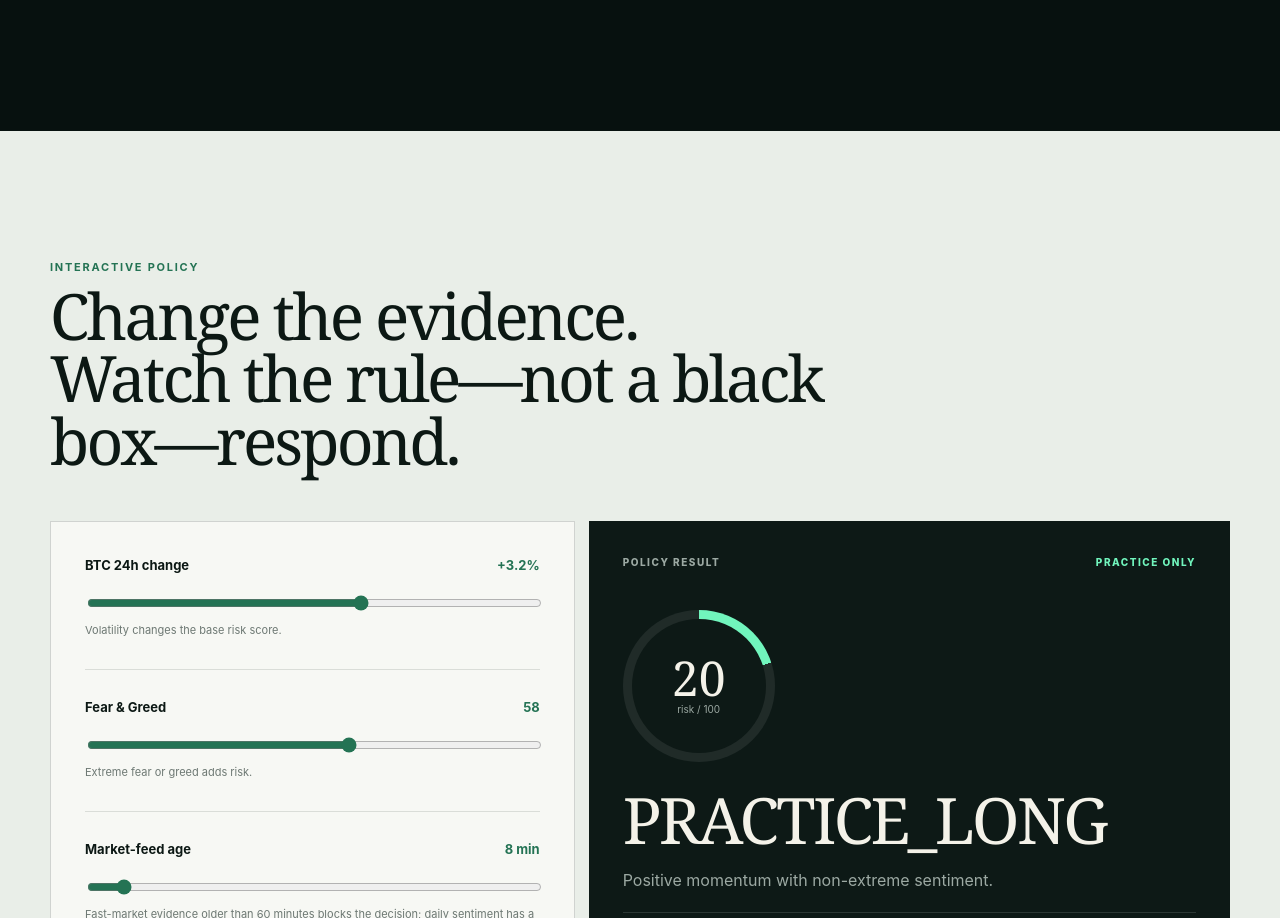
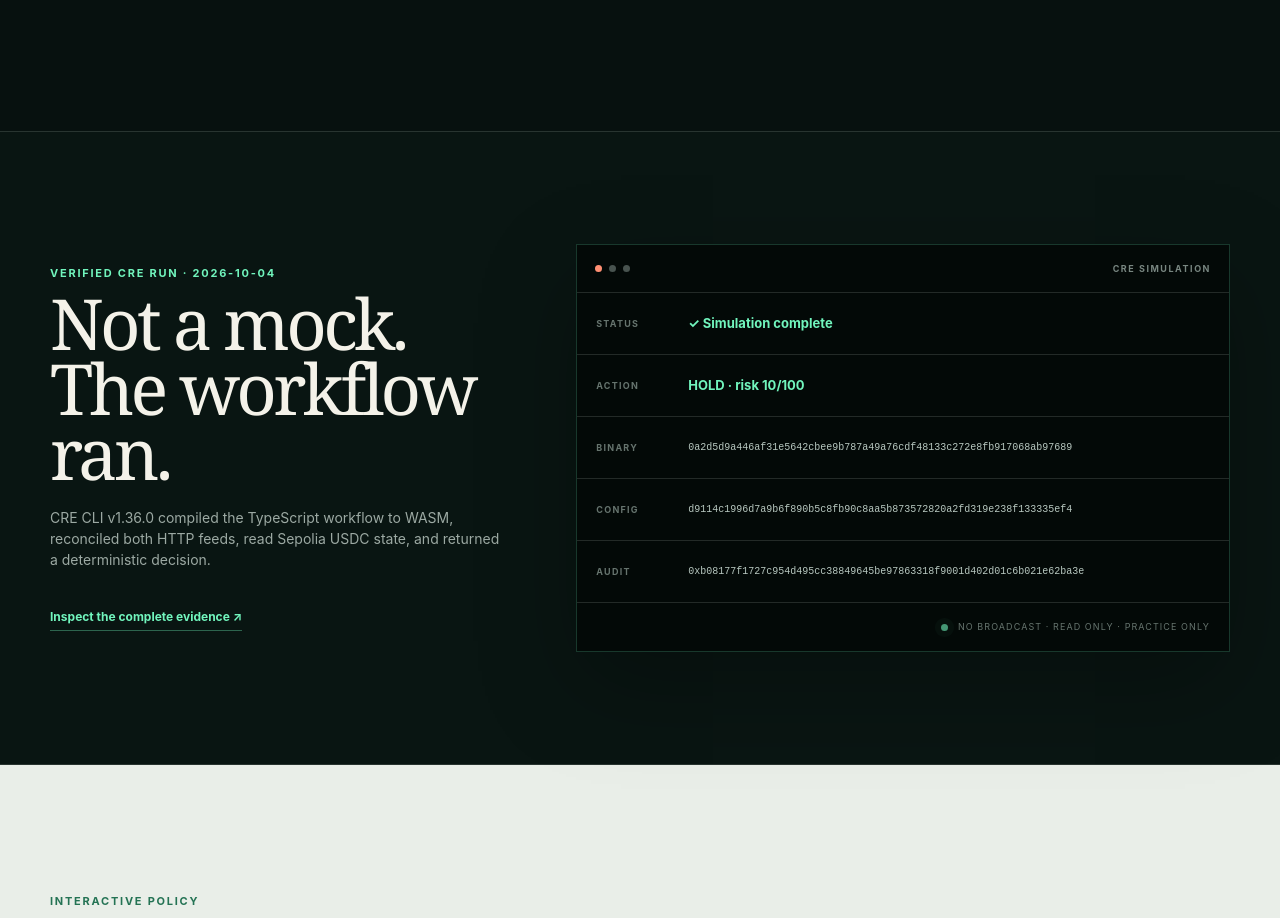
Before and after one commit to idforfugen/signalledger-cre, a plain HTML site: page docs/index.html in a window 1280 px wide. Shown: the part 1882-2800 px from the top of the page. Drawn offline with Linux system fonts and the light colour scheme.

Commit message:
Add verified simulation proof to demo

```diff
--- a/docs/index.html
+++ b/docs/index.html
@@ -8,7 +8,13 @@
       content="SignalLedger turns off-chain market evidence and on-chain state into deterministic, auditable practice decisions with Chainlink CRE."
     />
     <meta name="theme-color" content="#07110f" />
+    <meta property="og:title" content="SignalLedger — Auditable practice decisions" />
+    <meta property="og:description" content="A verified Chainlink CRE workflow for evidence-backed market-risk decisions." />
+    <meta property="og:type" content="website" />
+    <meta property="og:url" content="https://idforfugen.github.io/signalledger-cre/" />
+    <meta property="og:image" content="https://idforfugen.github.io/signalledger-cre/og-card.svg" />
     <title>SignalLedger — Evidence in. Auditable decisions out.</title>
+    <link rel="icon" href="favicon.svg" type="image/svg+xml" />
     <link rel="stylesheet" href="styles.css" />
   </head>
   <body>
@@ -20,6 +26,7 @@
       </a>
       <div class="nav-links">
         <a href="#lab">Scenario lab</a>
+        <a href="#proof">Proof</a>
         <a href="#architecture">Architecture</a>
         <a class="github-link" href="https://github.com/idforfugen/signalledger-cre">View source ↗</a>
       </div>
@@ -78,6 +85,29 @@
             <p>No configured edge; preserve optionality. Evidence was fresh and chain state was valid.</p>
             <div class="decision-meta"><span>Risk 10/100</span><span>Cap 0%</span></div>
           </article>
+        </div>
+      </section>
+
+      <section class="proof-wrap" id="proof">
+        <div class="proof shell">
+          <div class="proof-intro">
+            <p class="kicker">Verified CRE run · 2026-10-04</p>
+            <h2>Not a mock.<br />The workflow ran.</h2>
+            <p>
+              CRE CLI v1.36.0 compiled the TypeScript workflow to WASM, reconciled both
+              HTTP feeds, read Sepolia USDC state, and returned a deterministic decision.
+            </p>
+            <a href="https://github.com/idforfugen/signalledger-cre/blob/main/evidence/cre-simulation.md">Inspect the complete evidence ↗</a>
+          </div>
+          <div class="proof-terminal" aria-label="Verified CRE simulation hashes">
+            <div class="terminal-top"><span></span><span></span><span></span><b>CRE SIMULATION</b></div>
+            <div class="terminal-row"><span>STATUS</span><strong>✓ Simulation complete</strong></div>
+            <div class="terminal-row"><span>ACTION</span><strong>HOLD · risk 10/100</strong></div>
+            <div class="terminal-row hash"><span>BINARY</span><code>0a2d5d9a446af31e5642cbee9b787a49a76cdf48133c272e8fb917068ab97689</code></div>
+            <div class="terminal-row hash"><span>CONFIG</span><code>d9114c1996d7a9b6f890b5c8fb90c8aa5b873572820a2fd319e238f133335ef4</code></div>
+            <div class="terminal-row hash"><span>AUDIT</span><code>0xb08177f1727c954d495cc38849645be97863318f9001d402d01c6b021e62ba3e</code></div>
+            <div class="terminal-foot"><span class="pulse"></span> no broadcast · read only · practice only</div>
+          </div>
         </div>
       </section>
 
--- a/docs/styles.css
+++ b/docs/styles.css
@@ -90,6 +90,23 @@ h1 em { color: var(--mint); font-weight: 400; }
 .decision-meta { display: flex; gap: 10px; margin-top: 24px; }
 .decision-meta span { border: 1px solid rgba(7,17,15,.25); padding: 7px 10px; font-size: 11px; font-weight: 750; }
 
+.proof-wrap { border-block: 1px solid var(--line); background: #091512; }
+.proof { padding: 112px 0; display: grid; grid-template-columns: .82fr 1.18fr; gap: 72px; align-items: center; }
+.proof-intro h2 { margin: 10px 0 22px; font: 400 clamp(2.7rem, 5.5vw, 5.4rem)/.92 var(--serif); letter-spacing: -.052em; }
+.proof-intro > p:not(.kicker) { color: var(--muted); max-width: 470px; font-size: 14px; }
+.proof-intro a { display: inline-block; margin-top: 24px; color: var(--mint); font-size: 12px; font-weight: 750; border-bottom: 1px solid rgba(113,245,189,.35); padding-bottom: 4px; }
+.proof-terminal { background: #030907; border: 1px solid rgba(113,245,189,.2); box-shadow: 0 34px 90px rgba(0,0,0,.27); }
+.terminal-top { height: 48px; display: flex; align-items: center; gap: 7px; padding: 0 18px; border-bottom: 1px solid var(--line); }
+.terminal-top > span { width: 7px; height: 7px; border-radius: 50%; background: #48534f; }
+.terminal-top > span:first-child { background: var(--coral); }
+.terminal-top b { margin-left: auto; color: #788680; font-size: 9px; letter-spacing: .17em; }
+.terminal-row { min-height: 62px; display: grid; grid-template-columns: 78px 1fr; align-items: center; gap: 14px; padding: 12px 19px; border-bottom: 1px solid var(--line); }
+.terminal-row span { color: #66746e; font: 750 9px/1 var(--sans); letter-spacing: .14em; }
+.terminal-row strong { color: var(--mint); font: 650 13px/1.3 var(--sans); }
+.terminal-row code { color: #b8c8c0; font-size: 10px; line-height: 1.55; overflow-wrap: anywhere; }
+.terminal-foot { height: 48px; display: flex; align-items: center; justify-content: flex-end; gap: 10px; padding: 0 19px; color: #66746e; font-size: 9px; text-transform: uppercase; letter-spacing: .12em; }
+.terminal-foot .pulse { position: static; flex: 0 0 auto; }
+
 .lab-wrap { background: #e9eee8; color: #0c1814; }
 .lab { padding: 128px 0; }
 .lab .kicker { color: #247354; }
@@ -143,6 +160,7 @@ footer .brand { color: var(--ink); }
   .flow, .architecture, .lab { padding: 88px 0; }
   .flow-grid { grid-template-columns: 1fr; }
   .decision-card { grid-column: auto; }
+  .proof { grid-template-columns: 1fr; gap: 45px; padding: 88px 0; }
   .lab-grid { grid-template-columns: 1fr; }
   .architecture-grid { grid-template-columns: 1fr 1fr; }
   .architecture-grid article:nth-child(2) { border-right: 0; }
@@ -158,6 +176,7 @@ footer .brand { color: var(--ink); }
   h1 { font-size: 3.45rem; }
   .hero-actions { flex-direction: column; align-items: stretch; text-align: center; }
   .status-row, .architecture-grid { grid-template-columns: 1fr; }
+  .terminal-row { grid-template-columns: 62px 1fr; padding-inline: 14px; }
   .status-row > div, .architecture-grid article { border-right: 0; border-bottom: 1px solid var(--line); }
   .status-row > div:last-child, .architecture-grid article:last-child { border-bottom: 0; }
   .controls, .result-panel { padding: 24px; }
```
Also changed, not shown: docs/favicon.svg (added), docs/og-card.svg (added).
